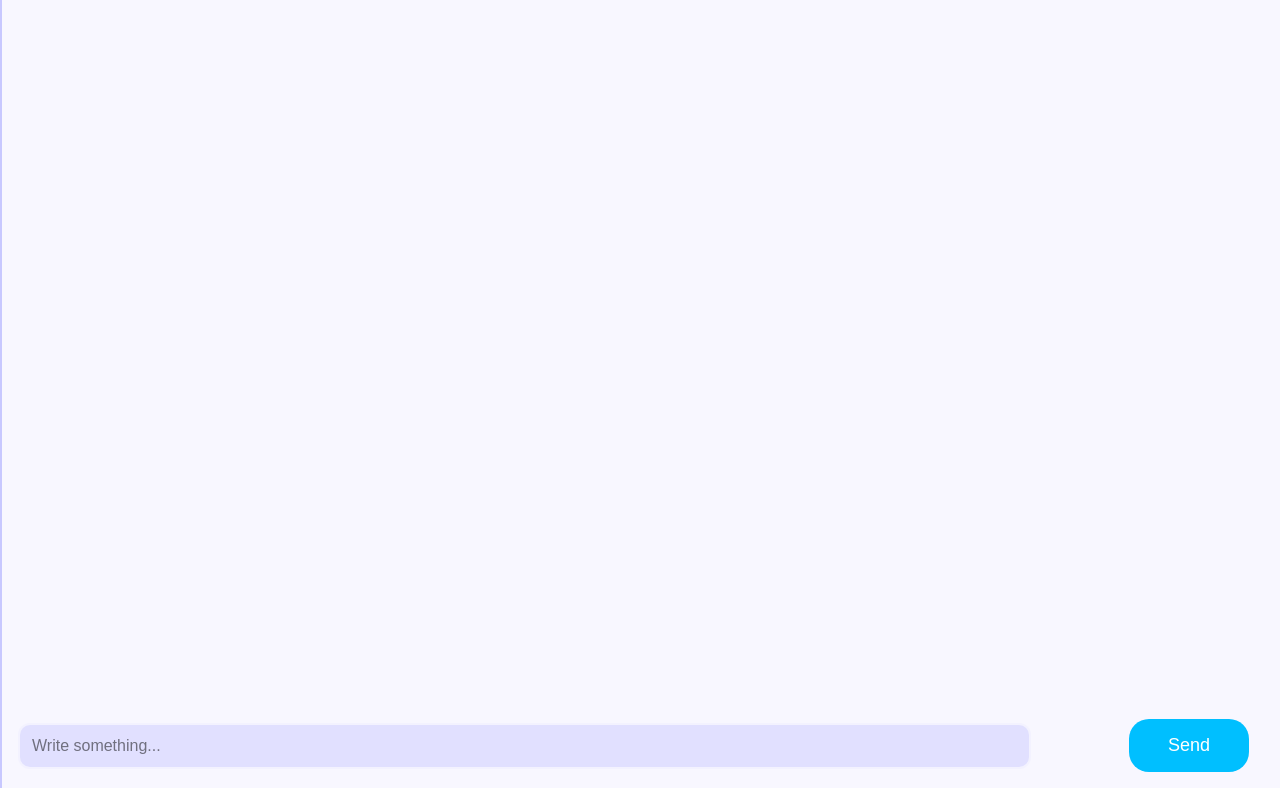
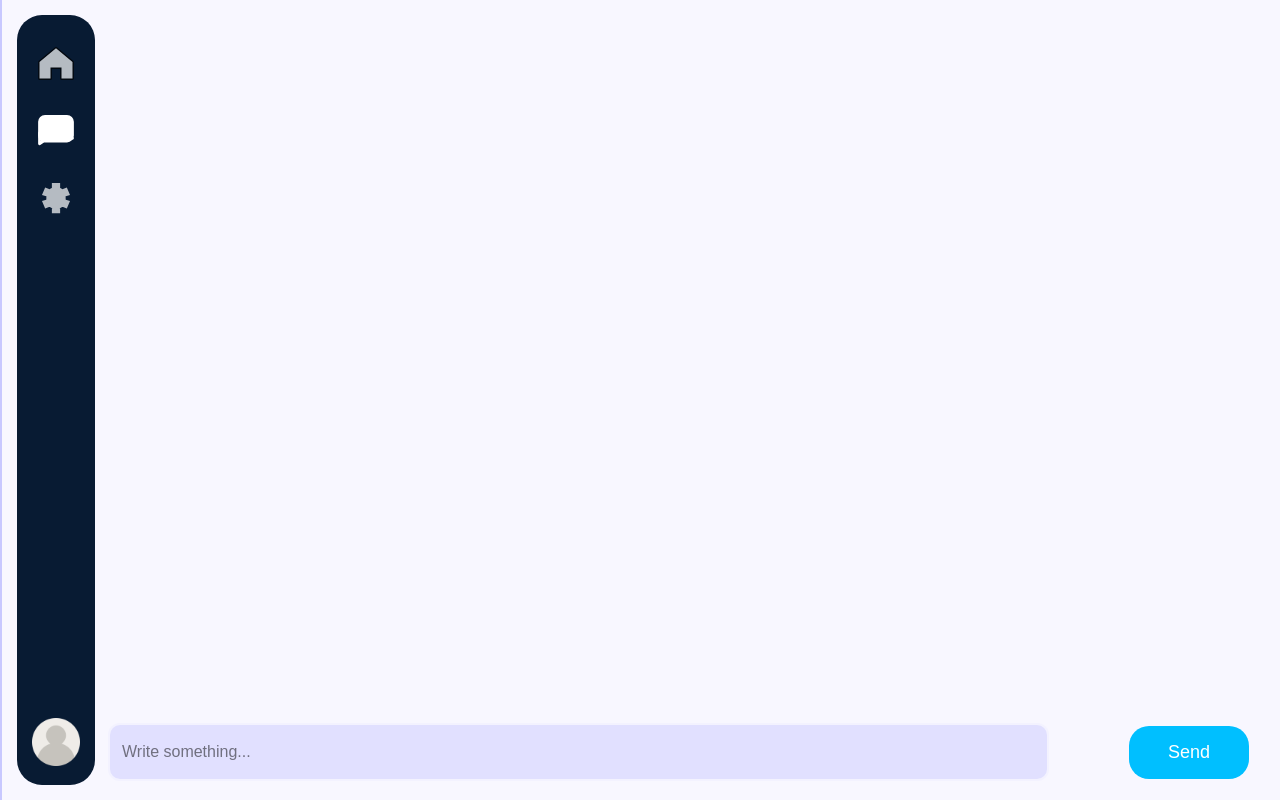
Before and after one commit to AI-Hackaton-2024/Team-Digital, a React (Create React App) app in the folder client/: page /chat in a window 1280 px wide. Built offline with nearby package versions, Linux system fonts and the light colour scheme.

Commit message:
only landing page done

```diff
--- a/client/src/components/pages/Chat Page/ChatPage.jsx
+++ b/client/src/components/pages/Chat Page/ChatPage.jsx
@@ -1,5 +1,6 @@
 import React, { useState, useRef, useEffect } from "react";
 import ReactMarkdown from 'react-markdown';
+import Navbar from "../../main/Navbar/Navbar";
 import styles from "./ChatPage.module.css";
 
 function ChatPage() {
@@ -27,6 +28,7 @@ function ChatPage() {
 
     return (
         <div className={styles.chatContainer}>
+            <Navbar menu = {"chat"}/>
             {initState ? (
                 <div className={styles.chatPanel}>
                     <div className={styles.messageContainer}>
--- a/client/src/components/pages/Chat Page/ChatPage.module.css
+++ b/client/src/components/pages/Chat Page/ChatPage.module.css
@@ -82,9 +82,7 @@
 .chatContainer {
     display: flex;
     flex-direction: column;
-    padding-top: 20px;
-    min-height: 96vh;
-    max-height: 96vh !important;
+    height: 100vh;
     border-left: 2px solid #C8C8FF;
     background: #F8F7FF;
 }
@@ -92,6 +90,7 @@
 .chatPanel {
     flex: 1;
     overflow-y: auto;
+    margin-left: 100px;
 }
 
 .chatPanelInit {
@@ -114,6 +113,7 @@
 }
 
 .questionPanel {
+    margin-left: 90px;
     padding: 16px;
 }
 
@@ -152,7 +152,7 @@
     background-color: #E1E0FF;
     color: #000;
     width: 80%;
-    height: 100%;
+    height: 70%;
     line-height: 40px;
     border-radius: 12px;
     margin-bottom: 0;
--- a/client/src/components/pages/Home Page/HomePage.css
+++ b/client/src/components/pages/Home Page/HomePage.css
@@ -35,6 +35,7 @@
 }
 
 #home-page-right >label:nth-child(2){
+    color: black;
     font-size: 30px;
     font-style: italic;
 }
--- a/client/src/components/ui/Card/Card.css
+++ b/client/src/components/ui/Card/Card.css
@@ -1,5 +1,6 @@
 .card{
     display: flex;
+    flex: 1;
     justify-content: center;
     align-items: center;
     border: 1px solid black;
@@ -23,7 +24,6 @@
     width: 100%;
     height: 100%;
     object-fit: cover;
-
 }
 
 .card >div:nth-child(2){
@@ -34,7 +34,7 @@
 
 .card >div >button{
     align-self: flex-end;
-    width: 50px;
+    width: fit-content;
 }
 
 .card-name{
```
